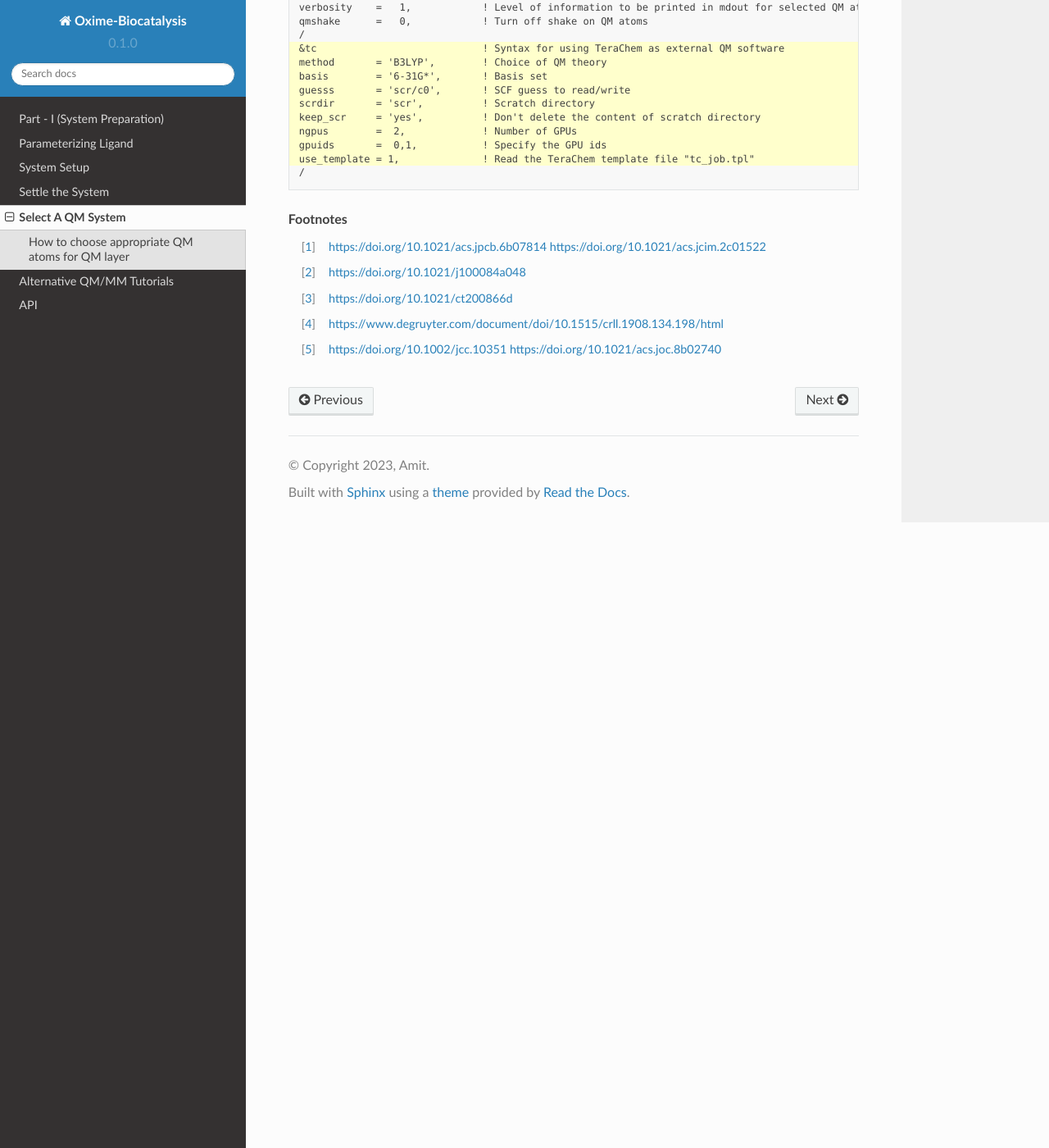
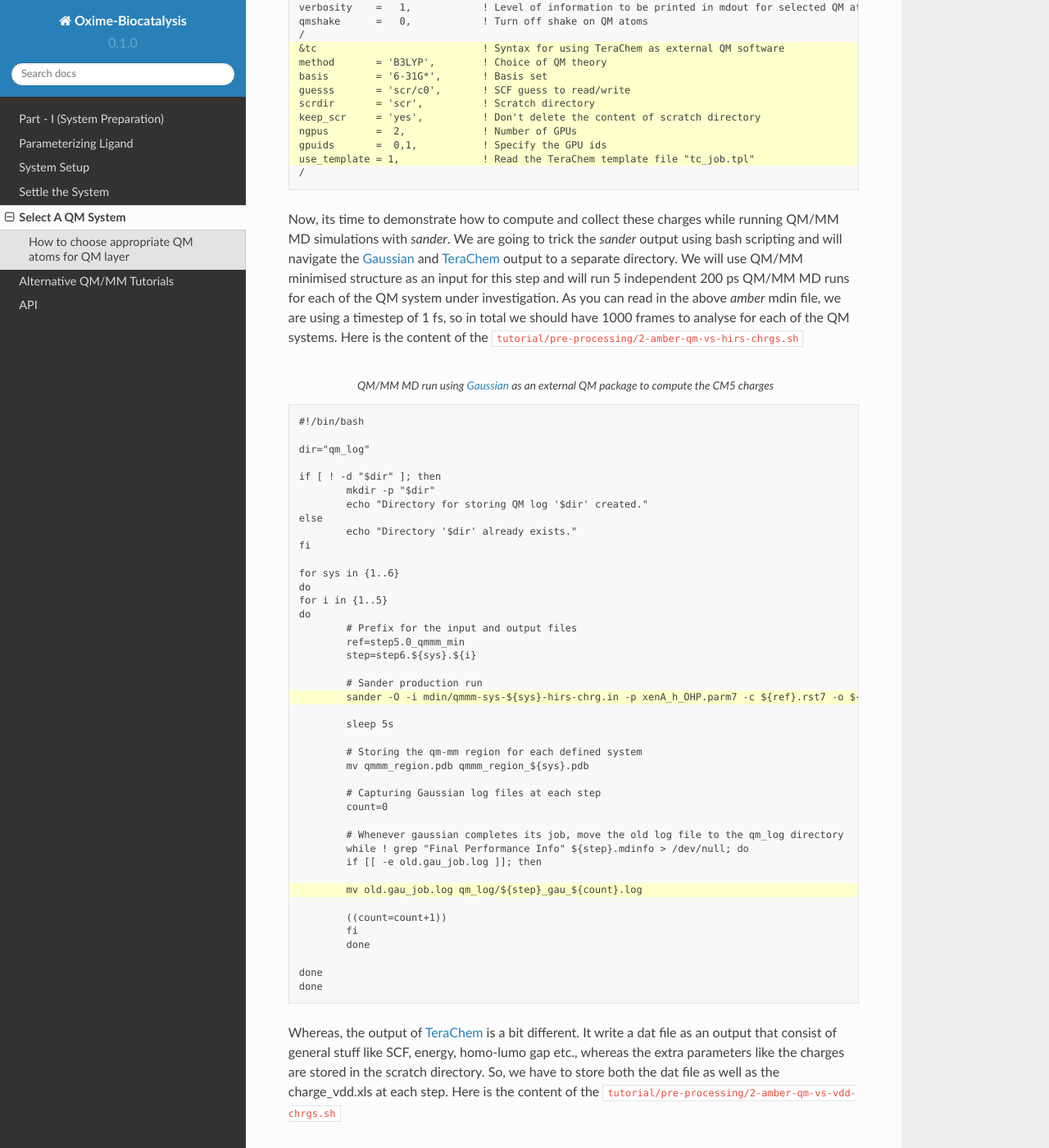
Before and after one commit to hopanoid/Enzyme-Reaction-Dynamics-Tutorial, a Sphinx documentation site: the page built from docs/source/5-qm_systems.rst, in a window 1280 px wide and 1400 px high, scrolled down 2802 px. Shown: the whole window at 82% size. Built offline with Sphinx 7.4.7 and the Read the Docs theme 2.0.0, drawn with Linux system fonts in a browser that asks for light colours; some of the changed text lies outside the part shown.

Commit message:
QM system vs charge computation described

```diff
--- a/docs/source/5-qm_systems.rst
+++ b/docs/source/5-qm_systems.rst
@@ -84,7 +84,7 @@ These highlighted lines specify the basis set, QM method, the mixed precision (m
 
 .. code-block::
         :emphasize-lines: 17,27,28,29,30,31,32,33,34,35
-        :caption: Amber mdin file to run TeraChem_ as an external QM package to compute the CM5 charges
+        :caption: Amber mdin file to run TeraChem_ as an external QM package to compute the VDD charges
 
         298K constant temp QMMMMD
         &cntrl
@@ -123,6 +123,105 @@ These highlighted lines specify the basis set, QM method, the mixed precision (m
         use_template = 1,              ! Read the TeraChem template file "tc_job.tpl"
         /
 
+Now, its time to demonstrate how to compute and collect these charges while running QM/MM MD simulations with *sander*. We are going to trick the *sander* output using bash scripting and will navigate the Gaussian_ and TeraChem_ output to a separate directory. We will use QM/MM minimised structure as an input for this step and will run 5 independent 200 ps QM/MM MD runs for each of the QM system under investigation. As you can read in the above *amber* mdin file, we are using a timestep of 1 fs, so in total we should have 1000 frames to analyse for each of the QM systems. Here is the content of the :file:`tutorial/pre-processing/2-amber-qm-vs-hirs-chrgs.sh`
+
+.. code-block::
+        :emphasize-lines: 21,35
+        :caption: QM/MM MD run using Gaussian_ as an external QM package to compute the CM5 charges
+
+        #!/bin/bash
+
+        dir="qm_log"
+
+        if [ ! -d "$dir" ]; then
+                mkdir -p "$dir"
+                echo "Directory for storing QM log '$dir' created."
+        else
+                echo "Directory '$dir' already exists."
+        fi
+
+        for sys in {1..6}
+        do
+        for i in {1..5}
+        do
+                # Prefix for the input and output files
+                ref=step5.0_qmmm_min
+                step=step6.${sys}.${i}
+
+                # Sander production run
+                sander -O -i mdin/qmmm-sys-${sys}-hirs-chrg.in -p xenA_h_OHP.parm7 -c ${ref}.rst7 -o ${step}.mdout -r ${step}.rst7 -inf ${step}.mdinfo -ref ${ref}.rst7 -x ${step}.nc &
+
+                sleep 5s
+
+                # Storing the qm-mm region for each defined system
+                mv qmmm_region.pdb qmmm_region_${sys}.pdb
+
+                # Capturing Gaussian log files at each step
+                count=0
+
+                # Whenever gaussian completes its job, move the old log file to the qm_log directory
+                while ! grep "Final Performance Info" ${step}.mdinfo > /dev/null; do
+                if [[ -e old.gau_job.log ]]; then
+
+                mv old.gau_job.log qm_log/${step}_gau_${count}.log
+
+                ((count=count+1))
+                fi
+                done
+
+        done
+        done
+
+Whereas, the output of TeraChem_ is a bit different. It write a dat file as an output that consist of general stuff like SCF, energy, homo-lumo gap etc., whereas the extra parameters like the charges are stored in the scratch directory. So, we have to store both the dat file as well as the charge_vdd.xls at each step. Here is the content of the :file:`tutorial/pre-processing/2-amber-qm-vs-vdd-chrgs.sh`
+
+.. code-block::
+        :emphasize-lines: 21,35
+        :caption: QM/MM MD run using Gaussian_ as an external QM package to compute the CM5 charges
+
+        #!/bin/bash
+
+        dir="qm_log"
+
+        if [ ! -d "$dir" ]; then
+                mkdir -p "$dir"
+                echo "Directory for storing QM log '$dir' created."
+        else
+                echo "Directory '$dir' already exists."
+        fi
+
+        for sys in {1..6}
+        do
+        for i in {1..5}
+        do
+                # Prefix for the input and output files
+                ref=step5.0_qmmm_min
+                step=step6.${sys}.${i}
+
+                # Sander production run
+                sander -O -i mdin/qmmm-sys-${sys}-vdd-chrg.in -p xenA_h_OHP.parm7 -c ${ref}.rst7 -o ${step}.mdout -r ${step}.rst7 -inf ${step}.mdinfo -ref ${ref}.rst7 -x ${step}.nc &
+
+                sleep 5s
+
+                # Storing the qm-mm region for each defined system
+                mv qmmm_region.pdb qmmm_region_${sys}.pdb
+
+                # Capturing Gaussian log files at each step
+                count=0
+
+                # Whenever gaussian completes its job, move the old log file to the qm_log directory
+                while ! grep "Final Performance Info" ${step}.mdinfo > /dev/null; do
+                if [[ -e old.tc_job.dat ]]; then
+
+                mv old.tc_job.dat gau_log/${step}_tc_${count}.dat
+                mv scr/charge_vdd.xls scr/${step}_charge_vdd_${count}.xls
+
+                ((count=count+1))
+                fi
+                done
+
+        done
+        done
+
 
 .. rubric:: Footnotes
 
```
Also changed, not shown: 2 other files.
